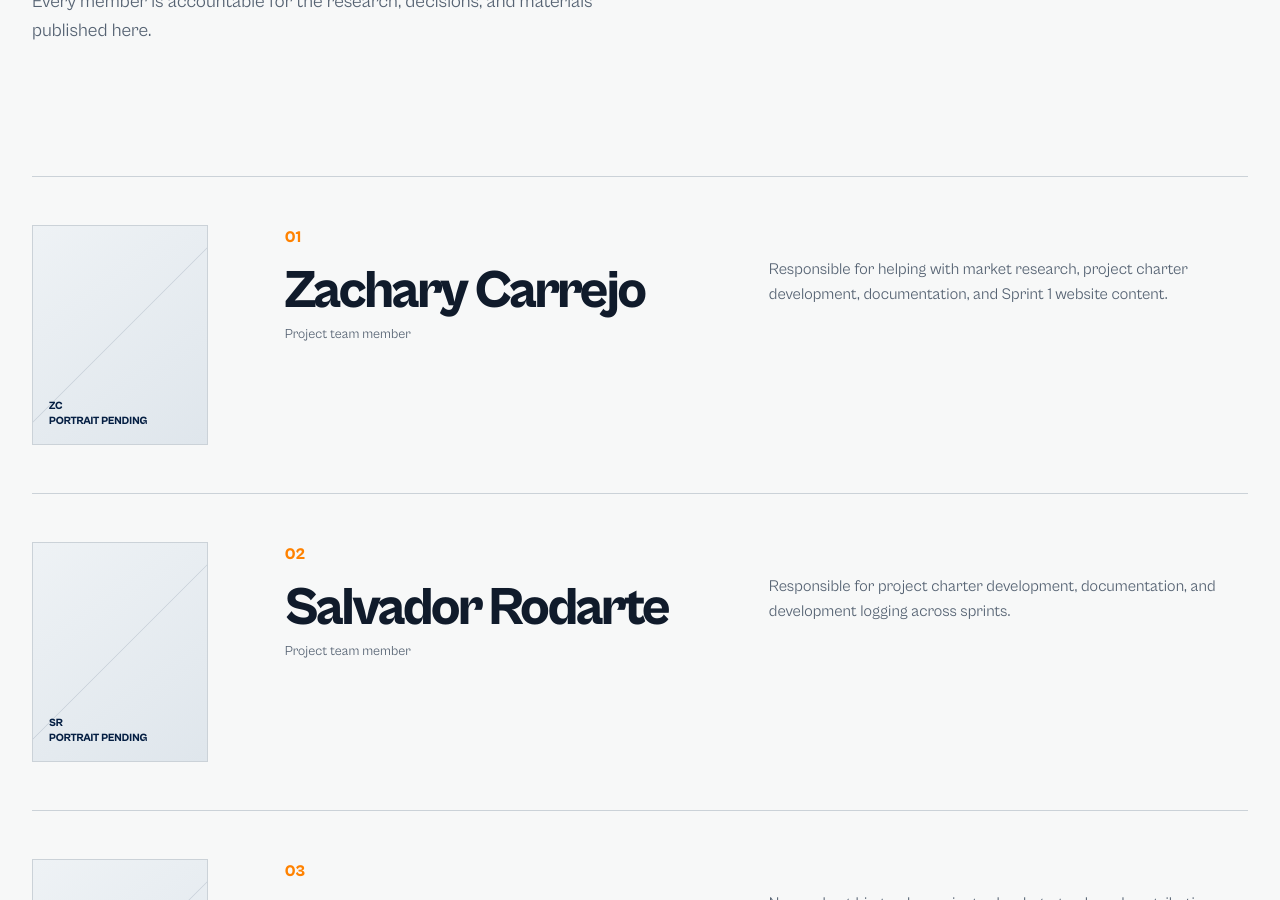
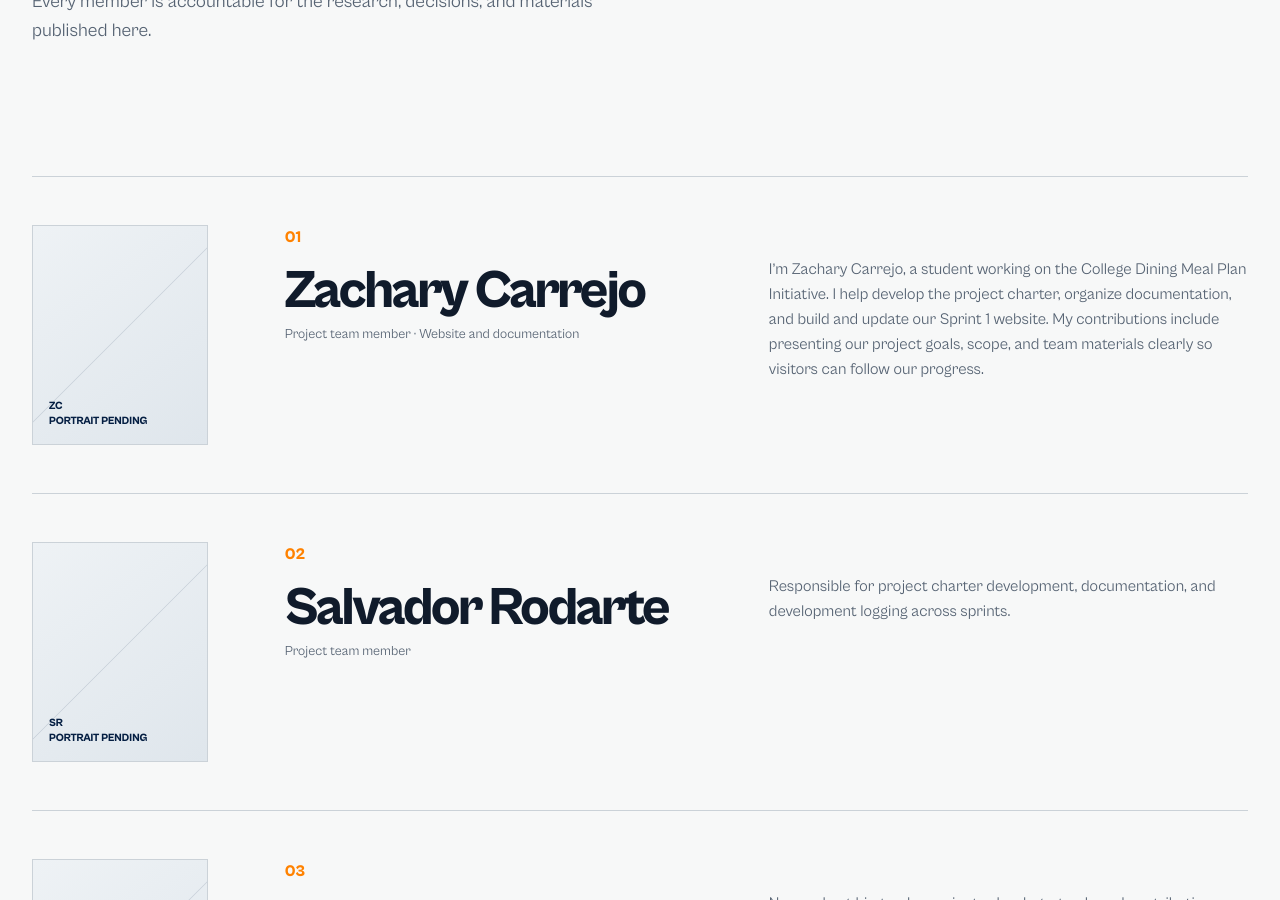
Before and after one commit to dlozan62/dlozan62.github.io, a Jekyll site: the page built from about.md, in a window 1280 px wide and 900 px high, scrolled down 729 px. Built offline with Jekyll 4.4.1, drawn with Linux system fonts in a browser that asks for light colours; some of the changed text lies outside the part shown.

Commit message:
Added Zachs bio

```diff
--- a/about.md
+++ b/about.md
@@ -5,13 +5,88 @@ description: Meet the team behind the College Dining Meal Plan Initiative.
 permalink: /about/
 ---
 
-<header class="page-intro"><p class="course-line">Project team</p><h1>Shared responsibility, visible contributions.</h1><p>Every member is accountable for the research, decisions, and materials published here.</p></header>
+<header class="page-intro">
+  <p class="course-line">Project team</p>
+  <h1>Shared responsibility, visible contributions.</h1>
+  <p>
+    Every member is accountable for the research, decisions, and materials
+    published here.
+  </p>
+</header>
 
 <section class="people-list">
-  <article><div class="profile-photo"><span>ZC<br>Portrait pending</span></div><div><p class="person-number">01</p><h2>Zachary Carrejo</h2><p class="person-role">Project team member</p></div><p>Responsible for helping with market research, project charter development, documentation, and Sprint 1 website content.</p></article>
-  <article><div class="profile-photo"><span>SR<br>Portrait pending</span></div><div><p class="person-number">02</p><h2>Salvador Rodarte</h2><p class="person-role">Project team member</p></div><p>Responsible for project charter development, documentation, and development logging across sprints.</p></article>
-  <article class="is-pending"><div class="profile-photo"><span>03<br>Portrait pending</span></div><div><p class="person-number">03</p><h2>Team member</h2><p class="person-role">Profile pending</p></div><p>Name, short biography, project role, photograph, and contribution statement to be added.</p></article>
-  <article class="is-pending"><div class="profile-photo"><span>04<br>Portrait pending</span></div><div><p class="person-number">04</p><h2>Team member</h2><p class="person-role">Profile pending</p></div><p>Name, short biography, project role, photograph, and contribution statement to be added.</p></article>
+  <article>
+    <div class="profile-photo">
+      <span>ZC<br>Portrait pending</span>
+    </div>
+    <div>
+      <p class="person-number">01</p>
+      <h2>Zachary Carrejo</h2>
+      <p class="person-role">
+        Project team member · Website and documentation
+      </p>
+    </div>
+    <p>
+      I’m Zachary Carrejo, a student working on the College Dining Meal Plan
+      Initiative. I help develop the project charter, organize documentation,
+      and build and update our Sprint 1 website. My contributions include
+      presenting our project goals, scope, and team materials clearly so
+      visitors can follow our progress.
+    </p>
+  </article>
+
+  <article>
+    <div class="profile-photo">
+      <span>SR<br>Portrait pending</span>
+    </div>
+    <div>
+      <p class="person-number">02</p>
+      <h2>Salvador Rodarte</h2>
+      <p class="person-role">Project team member</p>
+    </div>
+    <p>
+      Responsible for project charter development, documentation, and
+      development logging across sprints.
+    </p>
+  </article>
+
+  <article class="is-pending">
+    <div class="profile-photo">
+      <span>03<br>Portrait pending</span>
+    </div>
+    <div>
+      <p class="person-number">03</p>
+      <h2>Team member</h2>
+      <p class="person-role">Profile pending</p>
+    </div>
+    <p>
+      Name, short biography, project role, photograph, and contribution
+      statement to be added.
+    </p>
+  </article>
+
+  <article class="is-pending">
+    <div class="profile-photo">
+      <span>04<br>Portrait pending</span>
+    </div>
+    <div>
+      <p class="person-number">04</p>
+      <h2>Team member</h2>
+      <p class="person-role">Profile pending</p>
+    </div>
+    <p>
+      Name, short biography, project role, photograph, and contribution
+      statement to be added.
+    </p>
+  </article>
 </section>
 
-<section class="photo-callout"><div class="photo-callout__space"><span>Four-person team photograph to be added</span></div><p>This space is reserved for one strong team image. Individual portraits can sit with each profile once the names and biographies are ready.</p></section>
+<section class="photo-callout">
+  <div class="photo-callout__space">
+    <span>Four-person team photograph to be added</span>
+  </div>
+  <p>
+    This space is reserved for a team photo. Individual portraits will be
+    added to each profile when available.
+  </p>
+</section>
```
